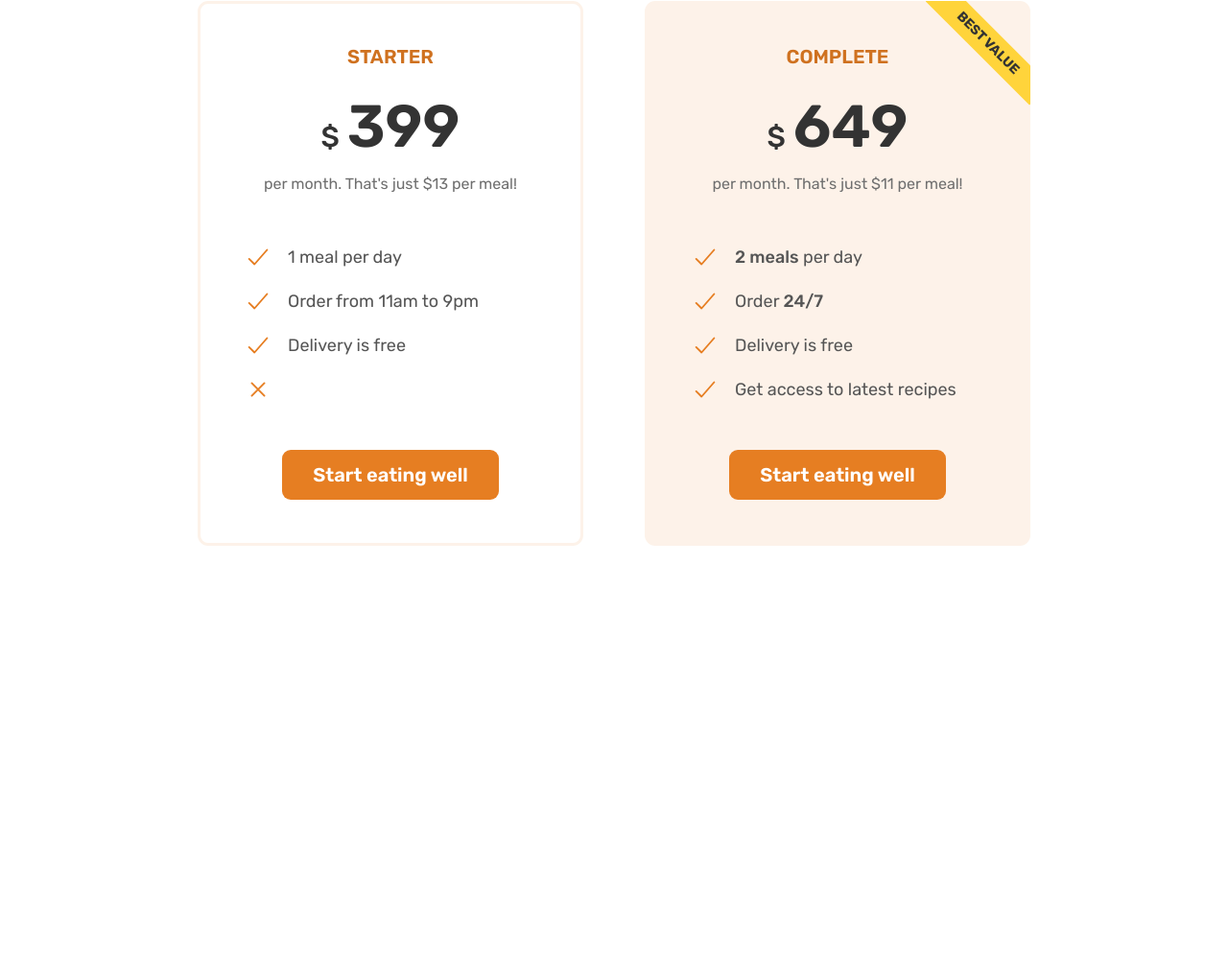
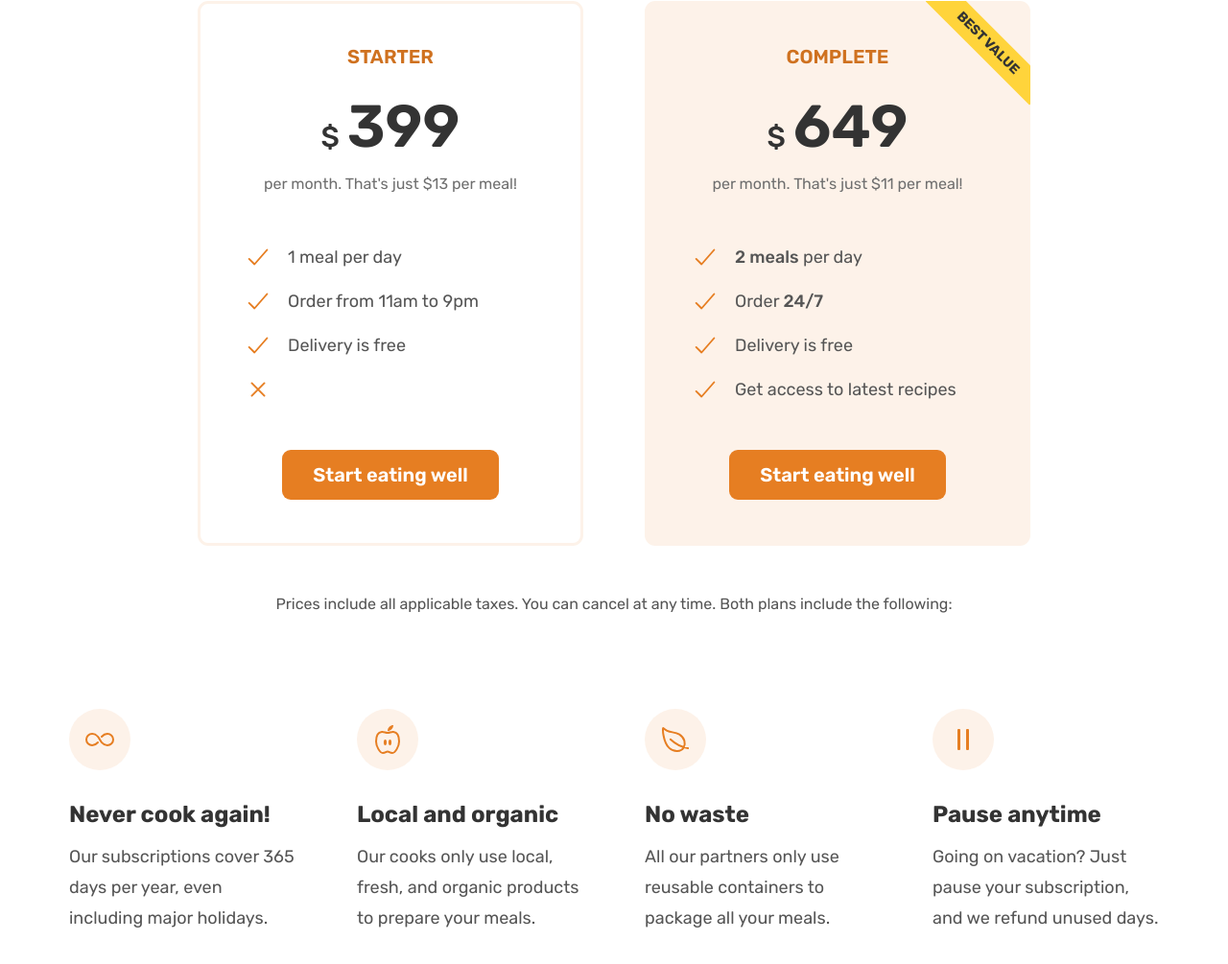
Before and after one commit to sos321/Omnifood, a plain HTML site: page index.html in a window 1280 px wide. Shown: the part 4886-5891 px from the top of the page at 96% size. Before the commit the page ends 5647 px from the top, so only its background shows below. Drawn offline with nearby package versions, Linux system fonts and the light colour scheme.

Commit message:
Create Features section

```diff
--- a/css/style.css
+++ b/css/style.css
@@ -500,3 +500,36 @@
 
     margin-top: 4.8rem;
 }
+
+.plan-details {
+    font-size: 1.6rem;
+    line-height: 1.6;
+    text-align: center;
+}
+
+/** Functions section */
+
+.feature-icon {
+    color: var(--main-color);
+    height: 3.2rem;
+    width: 3.2rem;
+
+    background-color: var(--background-color);
+    border-radius: 50%;
+
+    margin-bottom: 3.2rem;
+    padding: 1.6rem;
+}
+
+.feature-title {
+    font-size: 2.4rem;
+    color: #333;
+    font-weight: 700;
+
+    margin-bottom: 1.6rem;
+}
+
+.feature-text {
+    font-size: 1.8rem;
+    line-height: 1.8;
+}
--- a/index.html
+++ b/index.html
@@ -497,7 +497,7 @@
                         Eating well without breaking the bank
                     </h2>
                 </div>
-                <div class="container grid grid--2-cols">
+                <div class="container grid grid--2-cols margin-bottom-md">
                     <div class="pricing-plan pricing-plan--starter">
                         <header class="plan-header">
                             <p class="plan-name">Starter</p>
@@ -586,11 +586,57 @@
                         </div>
                     </div>
                 </div>
+                <div class="container grid">
+                    <aside class="plan-details">
+                        Prices include all applicable taxes. You can cancel at
+                        any time. Both plans include the following:
+                    </aside>
+                </div>
                 <div class="container grid grid--4-cols">
-                    <div class="feature"></div>
-                    <div class="feature"></div>
-                    <div class="feature"></div>
-                    <div class="feature"></div>
+                    <div class="feature">
+                        <ion-icon
+                            class="feature-icon"
+                            name="infinite-outline"
+                        ></ion-icon>
+                        <p class="feature-title">Never cook again!</p>
+                        <p class="feature-text">
+                            Our subscriptions cover 365 days per year, even
+                            including major holidays.
+                        </p>
+                    </div>
+                    <div class="feature">
+                        <ion-icon
+                            class="feature-icon"
+                            name="nutrition-outline"
+                        ></ion-icon>
+                        <p class="feature-title">Local and organic</p>
+                        <p class="feature-text">
+                            Our cooks only use local, fresh, and organic
+                            products to prepare your meals.
+                        </p>
+                    </div>
+                    <div class="feature">
+                        <ion-icon
+                            class="feature-icon"
+                            name="leaf-outline"
+                        ></ion-icon>
+                        <p class="feature-title">No waste</p>
+                        <p class="feature-text">
+                            All our partners only use reusable containers to
+                            package all your meals.
+                        </p>
+                    </div>
+                    <div class="feature">
+                        <ion-icon
+                            class="feature-icon"
+                            name="pause-outline"
+                        ></ion-icon>
+                        <p class="feature-title">Pause anytime</p>
+                        <p class="feature-text">
+                            Going on vacation? Just pause your subscription, and
+                            we refund unused days.
+                        </p>
+                    </div>
                 </div>
             </section>
         </main>
```
